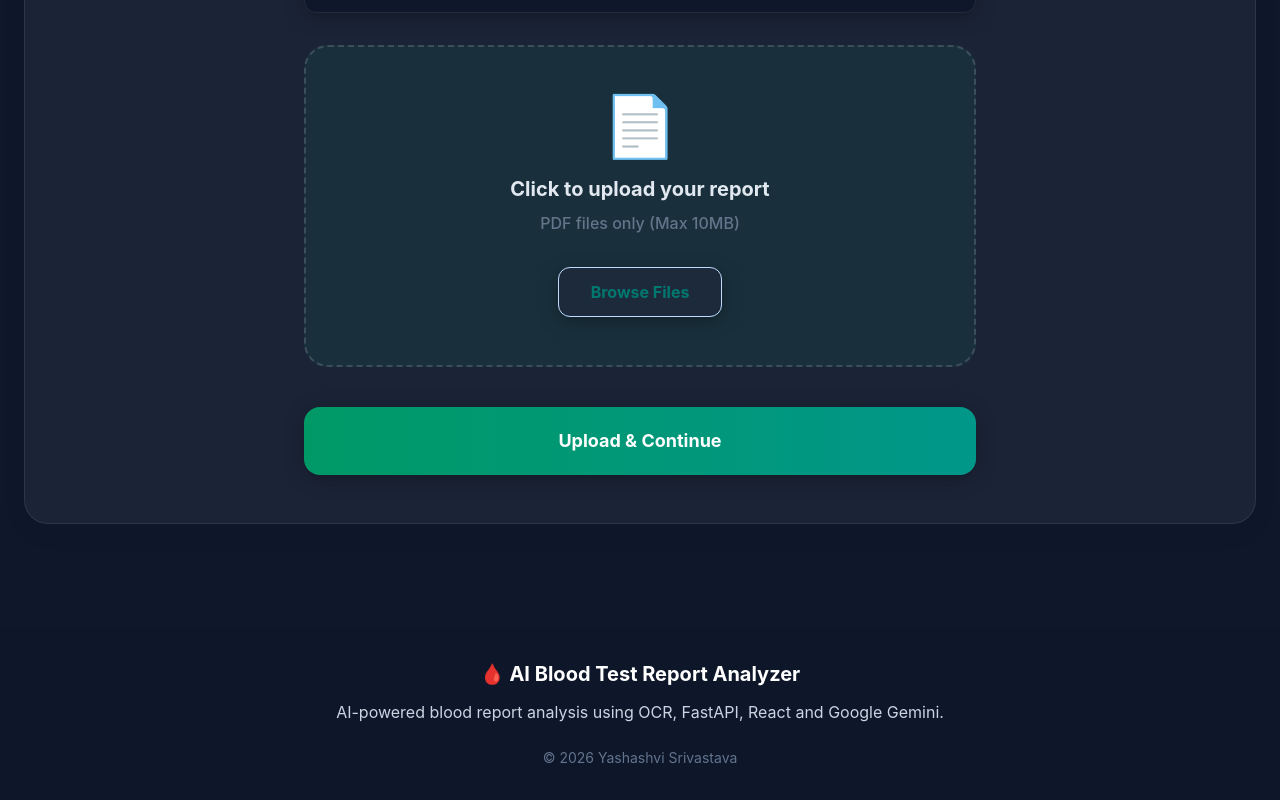
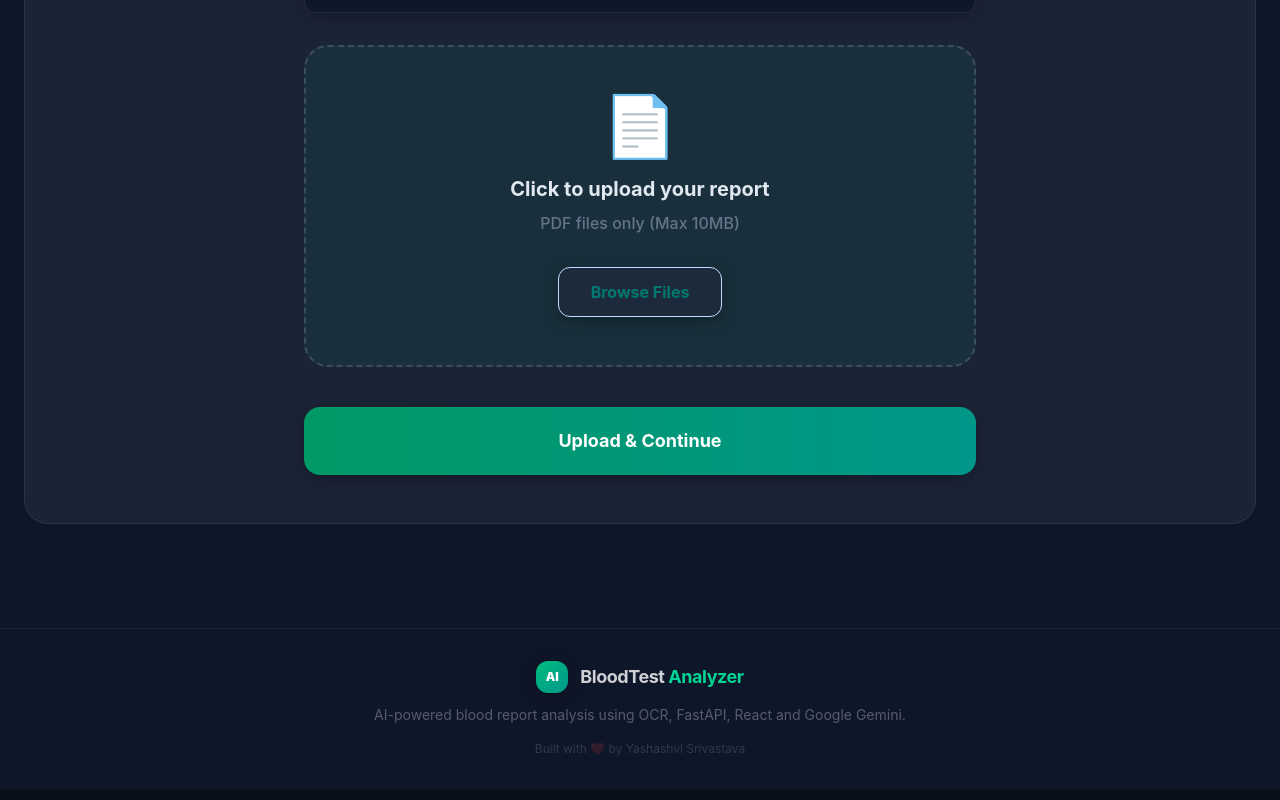
Before and after one commit to yashashvisri/AI-BloodTest-Report-Analyzer, a React (Vite) app in the folder frontend/: page / in a window 1280 px wide. Shown: the part 902-1702 px from the top of the page. Built offline with nearby package versions, Linux system fonts and the light colour scheme; no server answers.

Commit message:
style(ui): redesign footer with minimal dark gradient branding

```diff
--- a/frontend/src/components/layout/Footer.jsx
+++ b/frontend/src/components/layout/Footer.jsx
@@ -1,30 +1,22 @@
 function Footer() {
   return (
-    <footer className="bg-slate-900 text-white mt-16">
-
+    <footer className="border-t border-white/5 mt-16">
       <div className="max-w-7xl mx-auto px-8 py-8 text-center">
-
-        <h2 className="text-xl font-bold">
-
-          🩸 AI Blood Test Report Analyzer
-
-        </h2>
-
-        <p className="mt-3 text-slate-300">
-
-          AI-powered blood report analysis using OCR,
-          FastAPI, React and Google Gemini.
-
+        <div className="flex items-center justify-center gap-3 mb-3">
+          <div className="w-8 h-8 rounded-xl bg-gradient-to-br from-emerald-500 to-teal-600 flex items-center justify-center shadow-lg shadow-emerald-500/20">
+            <span className="text-white font-black text-xs">AI</span>
+          </div>
+          <span className="text-lg font-bold text-white/80 tracking-tight">
+            BloodTest <span className="text-emerald-400">Analyzer</span>
+          </span>
+        </div>
+        <p className="text-white/30 text-sm">
+          AI-powered blood report analysis using OCR, FastAPI, React and Google Gemini.
         </p>
-
-        <p className="mt-6 text-sm text-slate-500">
-
-          © 2026 Yashashvi Srivastava
-
+        <p className="mt-4 text-xs text-white/15">
+          Built with {String.fromCodePoint(0x2764, 0xFE0F)} by Yashashvi Srivastava
         </p>
-
       </div>
-
     </footer>
   );
 }
```
